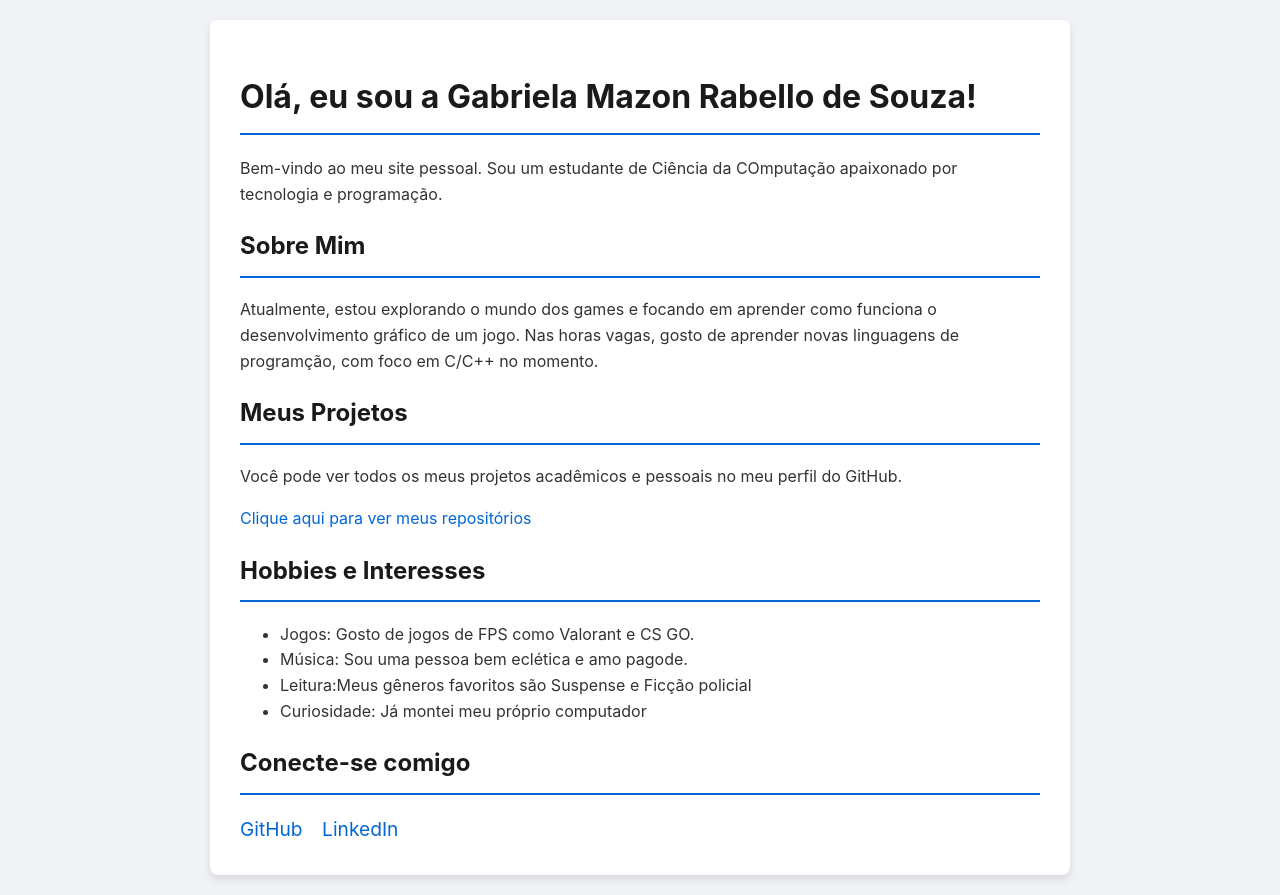
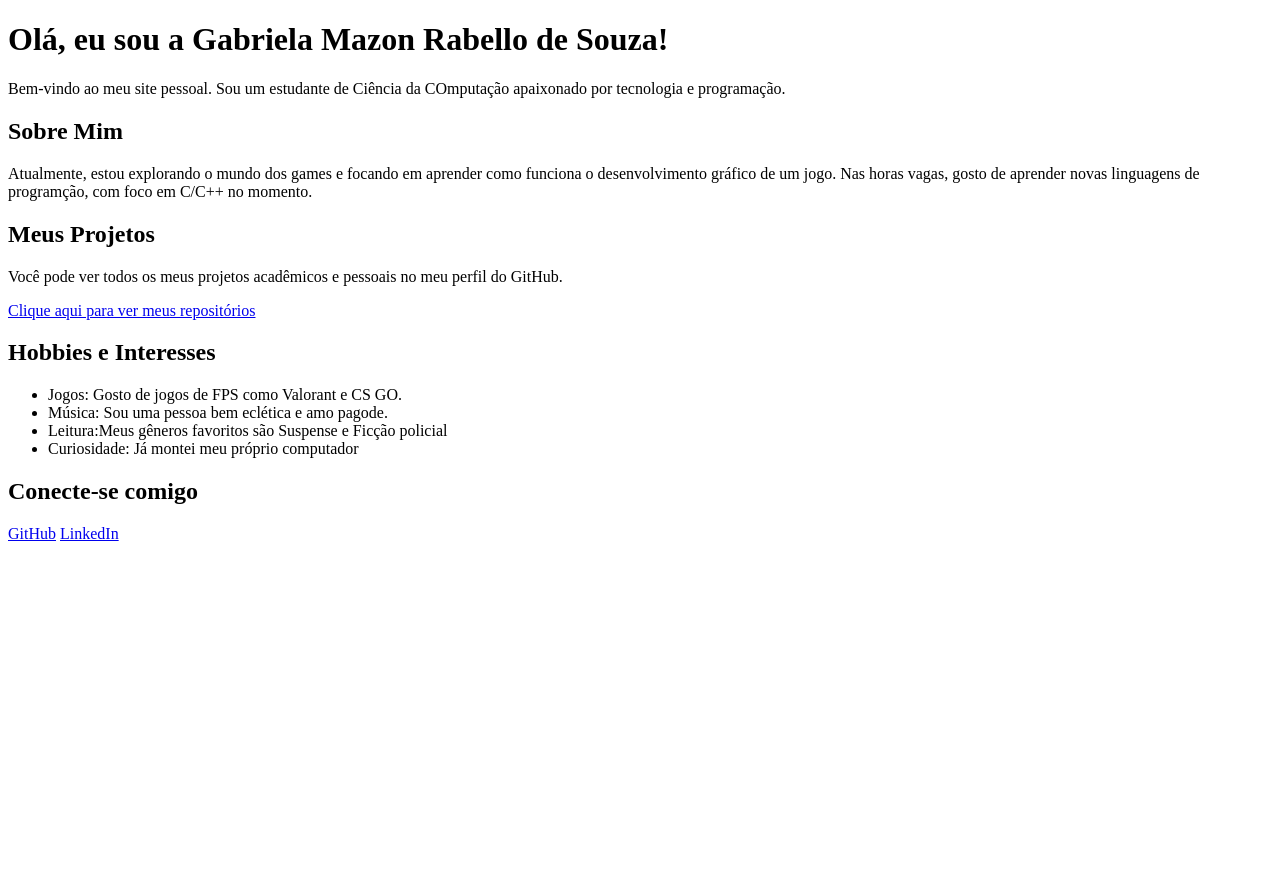
Before and after one commit to Gabriela-Mazon/Gabriela-Mazon.github.io, a plain HTML site: page index.html in a window 1280 px wide. After the commit the page ends 800 px from the top, so only its background shows below. Drawn offline with Linux system fonts and the light colour scheme.

Commit message:
Update index.html

```diff
--- a/index.html
+++ b/index.html
@@ -1,46 +1,6 @@
 <!DOCTYPE html>
 <html lang="pt-br">
 <head>
-    <meta charset="UTF-8">
-    <meta name="viewport" content="width=device-width, initial-scale=1.0">
-    <title> Gabriela Mazon Rabello de Souza - Portfólio</title>
-    <style>
-        body {
-            font-family: -apple-system, BlinkMacSystemFont, "Segoe UI", Roboto, Helvetica, Arial, sans-serif;
-            line-height: 1.6;
-            background-color: #f0f2f5;
-            color: #333;
-            margin: 0;
-            padding: 20px;
-        }
-        .container {
-            max-width: 800px;
-            margin: auto;
-            background: #fff;
-            padding: 30px;
-            border-radius: 8px;
-            box-shadow: 0 4px 8px rgba(0,0,0,0.1);
-        }
-        h1, h2 {
-            color: #1a1a1a;
-            border-bottom: 2px solid #0366d6;
-            padding-bottom: 10px;
-        }
-        a {
-            color: #0366d6;
-            text-decoration: none;
-        }
-        a:hover {
-            text-decoration: underline;
-        }
-        .social-links a {
-            margin-right: 15px;
-            font-size: 1.2em;
-        }
-    </style>
-</head>
-<body>
-
     <div class="container">
      <header>
          <h1>Olá, eu sou a Gabriela Mazon Rabello de Souza!</h1>
@@ -58,7 +18,7 @@
          <h2>Meus Projetos</h2>
          <p>Você pode ver todos os meus projetos acadêmicos e pessoais no meu perfil do GitHub.</p>
          <p>
-                <a href="https://github.com/Gabriela-Mazon?tab=repositories" target="_blank">Clique aqui para ver meus repositórios</a>
+             <a href="[https://github.com/Gabriela-Mazon?tab=repositories](https://github.com/Gabriela-Mazon?tab=repositories)" target="_blank">Clique aqui para ver meus repositórios</a>
          </p>
      </section>
 
@@ -75,8 +35,8 @@
      <footer>
          <h2>Conecte-se comigo</h2>
          <div class="social-links">
-                <a href="https://github.com/Gabriela-Mazon" target="_blank">GitHub</a>
-                <a href="https://linkedin.com/in/[seu-usuario-linkedin]" target="_blank">LinkedIn</a>
+             <a href="[https://github.com/Gabriela-Mazon](https://github.com/Gabriela-Mazon)" target="_blank">GitHub</a>
+             <a href="[https://linkedin.com/in/](https://linkedin.com/in/)[seu-usuario-linkedin]" target="_blank">LinkedIn</a>
          </div>
      </footer>
  </div>
```
Lines whose indentation alone changed are shown as unchanged.
